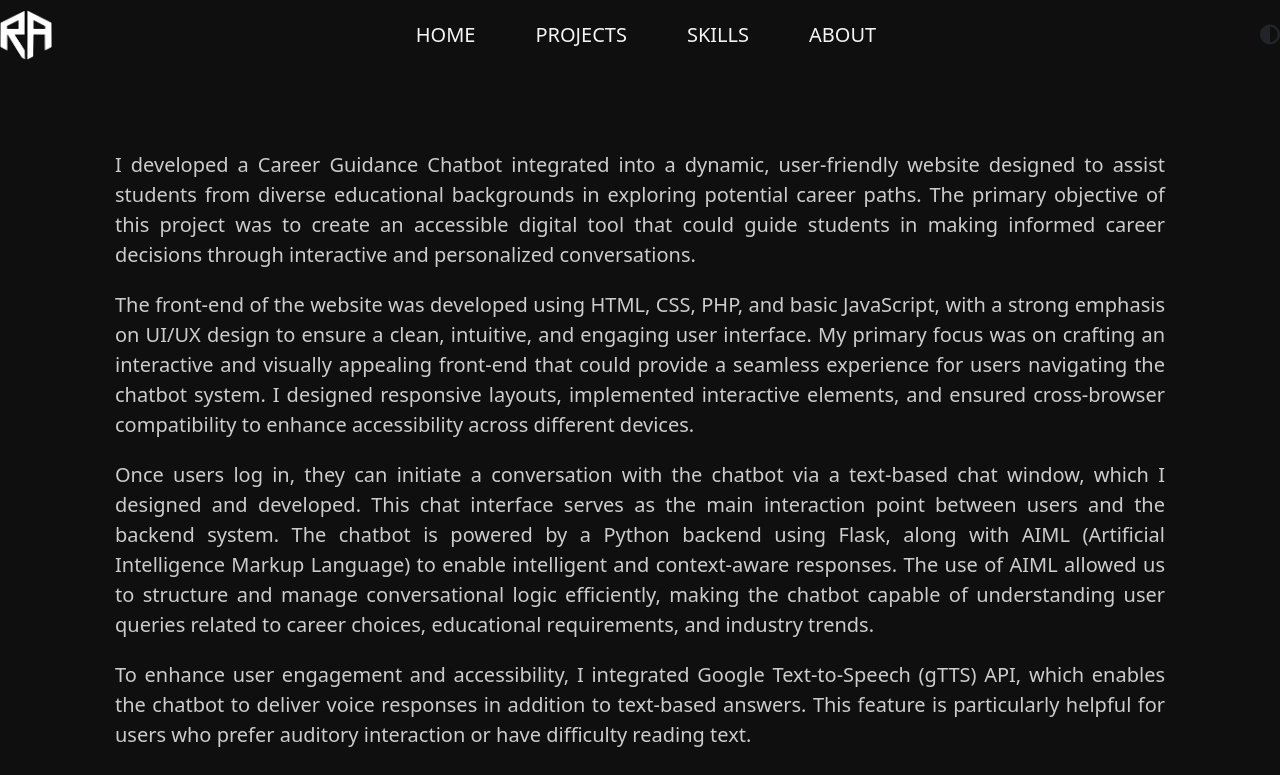
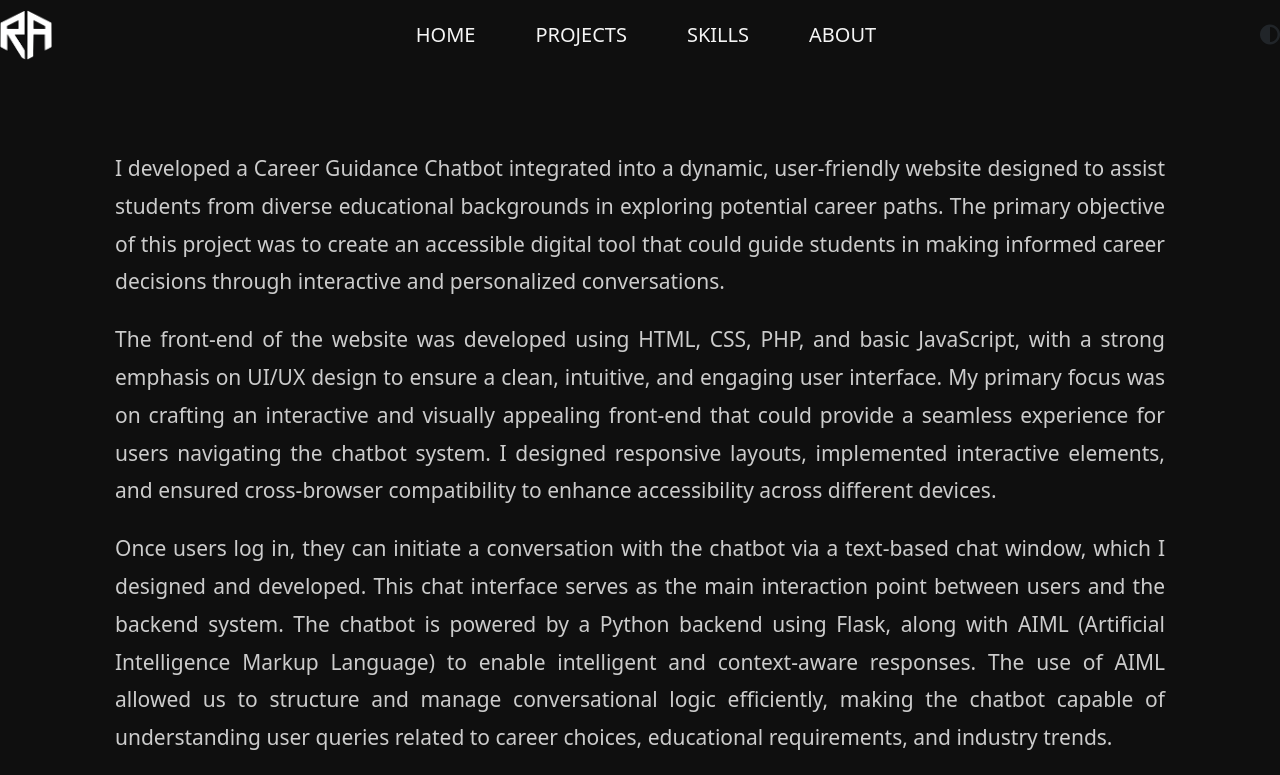
Before and after one commit to rohitashtekar/portfolio, a React (Vite) app in the folder Portfolio/: page /projects/chatbot in a window 1280 px wide. Shown: the top 775 px of the page. Built offline with nearby package versions, Linux system fonts and the light colour scheme.

Commit message:
UPDATE: project details minor style changes

```diff
--- a/Portfolio/src/styles/global.css
+++ b/Portfolio/src/styles/global.css
@@ -61,5 +61,9 @@ hr {
 }
 
 .project-detail-cont {
+  flex: 1 1 40rem;
   padding-top: 1rem;
+  font-size: 1.05rem;
+  line-height: 1.8;
+  text-align: justify;
 }
```
